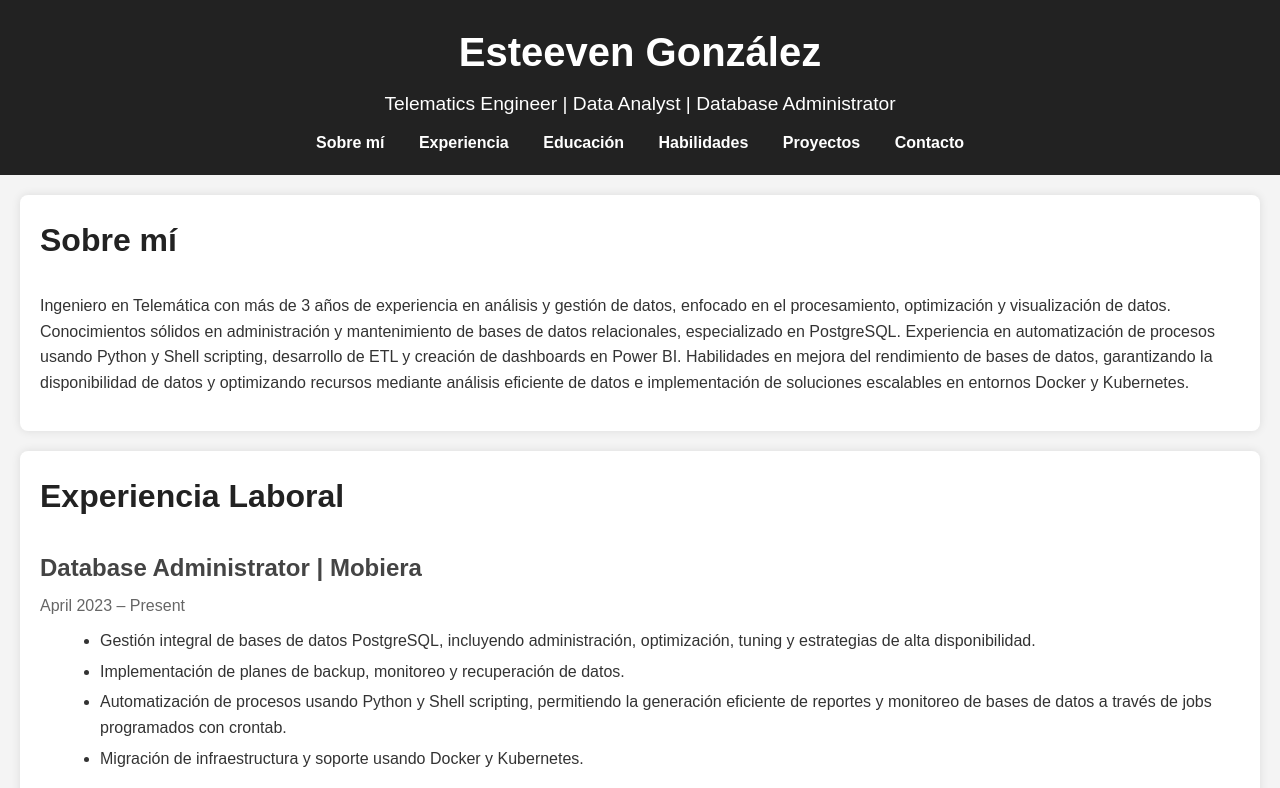
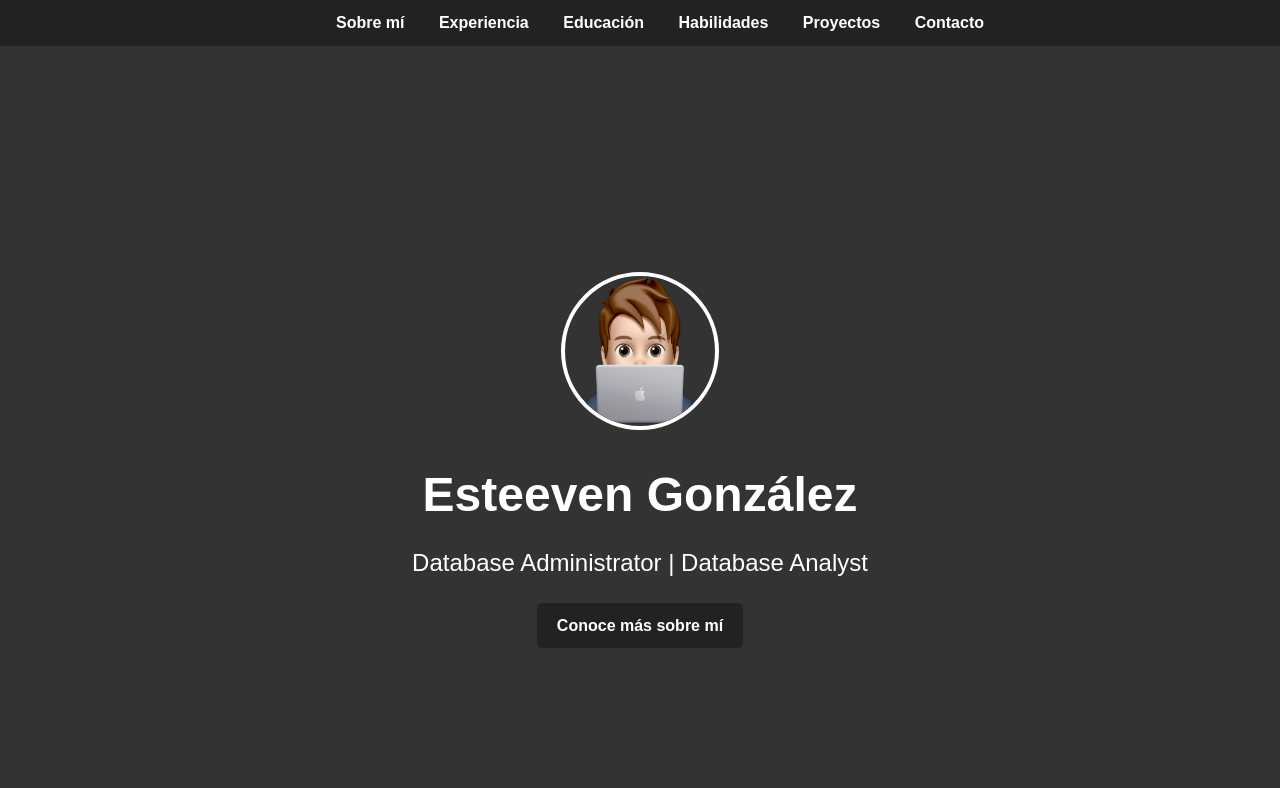
Before and after one commit to SrMelito/portfolio, a plain HTML site: page index.html in a window 1280 px wide. Shown: the top 788 px of the page. Drawn offline with nearby package versions, Linux system fonts and the light colour scheme; animation ran at ten frames a second.

Commit message:
structure commiit

```diff
--- a/index.html
+++ b/index.html
@@ -8,8 +8,6 @@
 </head>
 <body>
     <header>
-        <h1>Esteeven González</h1>
-        <p>Telematics Engineer | Data Analyst | Database Administrator</p>
         <nav>
             <ul>
                 <li><a href="#about">Sobre mí</a></li>
@@ -21,6 +19,18 @@
             </ul>
         </nav>
     </header>
+
+    <!-- Sección de portada -->
+    <section id="hero">
+        <div id="particles-js"></div> <!-- Contenedor de partículas -->
+        <div class="hero-content">
+            <img src="/images/profile.png" alt="Esteeven González" class="profile-image">
+            <h1>Esteeven González</h1>
+            <p>Database Administrator | Database Analyst </p>
+            <a href="#about" class="cta-button">Conoce más sobre mí</a>
+        </div>
+    </section>
+
 
     <section id="about">
         <h2>Sobre mí</h2>
@@ -98,5 +108,12 @@
     </footer>
 
     <script src="script.js"></script>
+
+    <!-- particles.js CDN -->
+    <script src="https://cdn.jsdelivr.net/particles.js/2.0.0/particles.min.js"></script>
+    <script src="https://cdn.jsdelivr.net/particles.js/2.0.0/particles.min.js"></script>
+    <script src="js/particles.min.js"></script>
+    <script src="/script.js"></script>
+
 </body>
 </html>
--- a/script.js
+++ b/script.js
@@ -1,55 +1,78 @@
 document.addEventListener("DOMContentLoaded", function() {
     console.log("Portfolio cargado correctamente");
 
-    // Añadir un botón para subir al principio de la página
-    const scrollToTopButton = document.createElement("button");
-    scrollToTopButton.textContent = "↑";
-    scrollToTopButton.style.position = "fixed";
-    scrollToTopButton.style.bottom = "20px";
-    scrollToTopButton.style.right = "20px";
-    scrollToTopButton.style.padding = "10px";
-    scrollToTopButton.style.backgroundColor = "#222";
-    scrollToTopButton.style.color = "white";
-    scrollToTopButton.style.border = "none";
-    scrollToTopButton.style.borderRadius = "50%";
-    scrollToTopButton.style.cursor = "pointer";
-    scrollToTopButton.style.display = "none";
-
-    document.body.appendChild(scrollToTopButton);
-
-    window.addEventListener("scroll", function() {
-        if (window.scrollY > 300) {
-            scrollToTopButton.style.display = "block";
-        } else {
-            scrollToTopButton.style.display = "none";
+    // Verifica si particles.js está inicializando
+    particlesJS("particles-js", {
+        "particles": {
+            "number": {
+                "value": 80,
+                "density": {
+                    "enable": true,
+                    "value_area": 800
+                }
+            },
+            "color": {
+                "value": "#ffffff"
+            },
+            "shape": {
+                "type": "circle",
+                "stroke": {
+                    "width": 0,
+                    "color": "#000000"
+                }
+            },
+            "opacity": {
+                "value": 0.5,
+                "random": true,
+                "anim": {
+                    "enable": true,
+                    "speed": 1,
+                    "opacity_min": 0.1,
+                    "sync": false
+                }
+            },
+            "size": {
+                "value": 3,
+                "random": true,
+                "anim": {
+                    "enable": true,
+                    "speed": 40,
+                    "size_min": 0.1,
+                    "sync": false
+                }
+            },
+            "line_linked": {
+                "enable": true,
+                "distance": 150,
+                "color": "#ffffff",
+                "opacity": 0.4,
+                "width": 1
+            },
+            "move": {
+                "enable": true,
+                "speed": 6,
+                "direction": "none",
+                "random": false,
+                "straight": false,
+                "out_mode": "out",
+                "bounce": false,
+                "attract": {
+                    "enable": false
+                }
+            }
+        },
+        "interactivity": {
+            "detect_on": "canvas",
+            "events": {
+                "onhover": {
+                    "enable": true,
+                    "mode": "repulse"
+                },
+                "onclick": {
+                    "enable": true,
+                    "mode": "push"
+                }
+            }
         }
     });
-
-    scrollToTopButton.addEventListener("click", function() {
-        window.scrollTo({
-            top: 0,
-            behavior: "smooth"
-        });
-    });
-
-    // Animación al cargar las secciones
-    const sections = document.querySelectorAll("section");
-
-    const observer = new IntersectionObserver((entries) => {
-        entries.forEach(entry => {
-            if (entry.isIntersecting) {
-                entry.target.style.opacity = 1;
-                entry.target.style.transform = "translateY(0)";
-            }
-        });
-    }, {
-        threshold: 0.1
-    });
-
-    sections.forEach(section => {
-        section.style.opacity = 0;
-        section.style.transform = "translateY(20px)";
-        section.style.transition = "opacity 0.6s ease-out, transform 0.6s ease-out";
-        observer.observe(section);
-    });
 });
--- a/styles.css
+++ b/styles.css
@@ -12,24 +12,18 @@ body {
 header {
   background-color: #222;
   color: white;
-  text-align: center;
-  padding: 20px;
-}
-
-header h1 {
-  margin: 0;
-  font-size: 2.5em;
-}
-
-header p {
-  margin: 5px 0 0;
-  font-size: 1.2em;
+  padding: 10px 20px;
+  position: fixed;
+  width: 100%;
+  top: 0;
+  z-index: 1000;
 }
 
 header nav ul {
   list-style: none;
   padding: 0;
-  margin: 10px 0 0;
+  margin: 0;
+  text-align: center;
 }
 
 header nav ul li {
@@ -47,13 +41,11 @@ header nav ul li a:hover {
   text-decoration: underline;
 }
 
-/* Estilos de las secciones */
+/* Estilos de las secciones (about, experience, education, skills, projects, contact) */
 section {
-  padding: 20px;
-  margin: 20px;
+  padding: 60px 20px;
+  margin: 0;
   background: white;
-  border-radius: 8px;
-  box-shadow: 0px 0px 10px rgba(0, 0, 0, 0.1);
 }
 
 section h2 {
@@ -62,39 +54,70 @@ section h2 {
   color: #222;
 }
 
-.job, .education-item, .project {
-  margin-bottom: 20px;
-}
-
-.job h3, .education-item h3, .project h3 {
-  margin: 0;
-  font-size: 1.5em;
-  color: #444;
-}
-
-.job p, .education-item p, .project p {
-  margin: 5px 0;
-  color: #666;
-}
-
-.job ul, .skills ul {
-  list-style-type: disc;
-  margin: 10px 0 0 20px;
-}
-
-.job ul li, .skills ul li {
-  margin-bottom: 5px;
-}
-
 /* Estilos del footer */
 footer {
   text-align: center;
   background: #222;
   color: white;
-  padding: 10px;
-  margin-top: 20px;
+  padding: 20px;
+}
+/* Estilos del fondo de partículas */
+#particles-js {
+  position: absolute;
+  top: 0;
+  left: 0;
+  width: 100%;
+  height: 100%;
+  z-index: -1; /* Esto asegura que esté detrás del contenido */
+}
+/* Estilos de la sección de portada (hero) */
+#hero {
+  height: 100vh;
+  display: flex;
+  justify-content: center;
+  align-items: center;
+  text-align: center;
+  position: relative;
+  overflow: hidden;
+  color: white;
+  background-color: #333; /* Fondo oscuro para contraste */
 }
 
-footer p {
+.hero-content {
+  position: relative;
+  z-index: 2;
+  max-width: 600px;
+}
+
+.profile-image {
+  width: 150px;
+  height: 150px;
+  border-radius: 50%;
+  border: 4px solid white;
+  margin-bottom: 20px;
+}
+
+#hero h1 {
+  font-size: 3em;
   margin: 0;
 }
+
+#hero p {
+  font-size: 1.5em;
+  margin: 10px 0 20px;
+}
+
+.cta-button {
+  display: inline-block;
+  padding: 10px 20px;
+  background-color: #222;
+  color: white;
+  text-decoration: none;
+  border-radius: 5px;
+  font-weight: bold;
+  transition: background-color 0.3s ease;
+}
+
+.cta-button:hover {
+  background-color: #444;
+}
```
Also changed, not shown: images/profile.JPG (added), images/profile.png (added), 1 other file.
